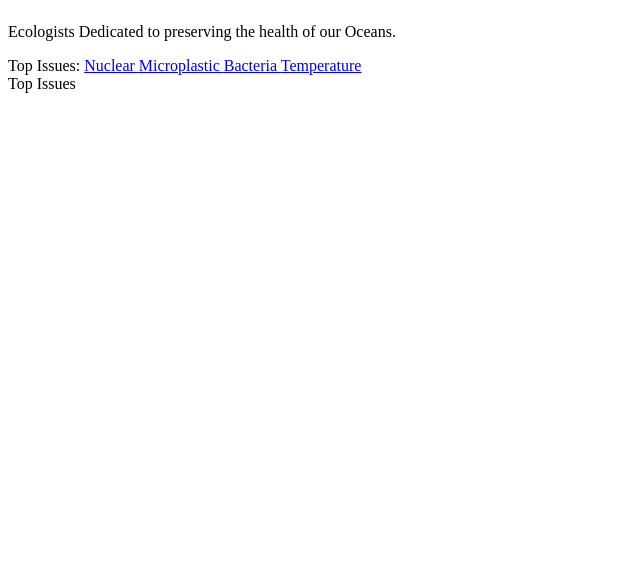
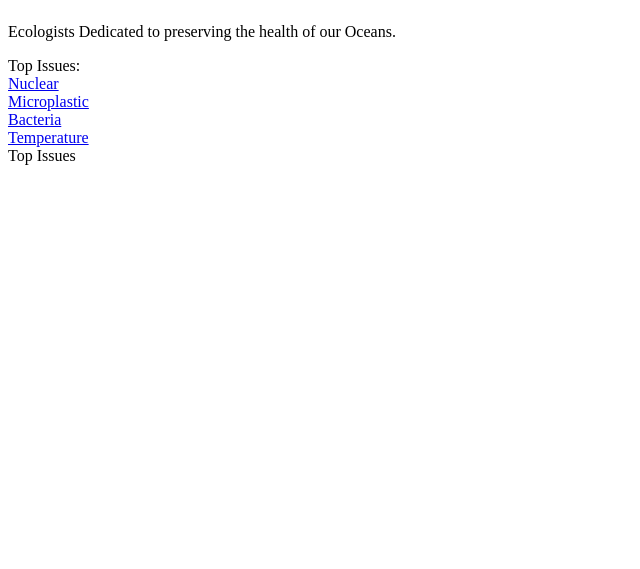
Before and after one commit to oceanhealth/oceanhealth, a plain HTML site: page index.html in a window 1280 px wide. Shown: the part 231-800 px from the top of the page, without its empty margins (0-640 px from the left). Drawn offline with Linux system fonts and the light colour scheme.

Commit message:
Update index.html

```diff
--- a/index.html
+++ b/index.html
@@ -24,7 +24,7 @@
 
 
 
-          <div>
+          <div style="display:flex; flex-direction:column; width:100%;">
             Top Issues:
            <a href="https://oceanhealth.github.io/fukushima">Nuclear </a>
            <a href="https://oceanhealth.github.io/fukushima">Microplastic </a>
```
